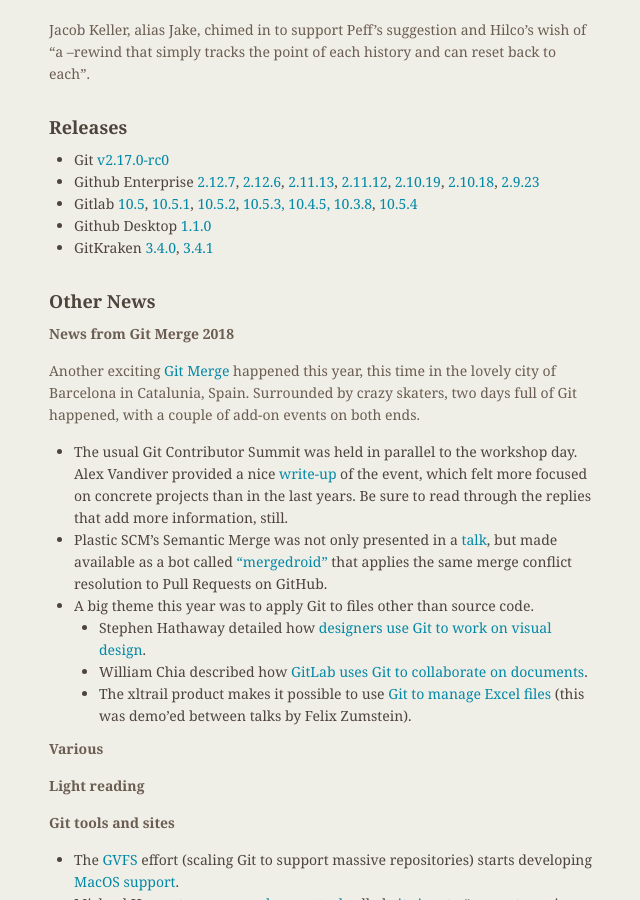
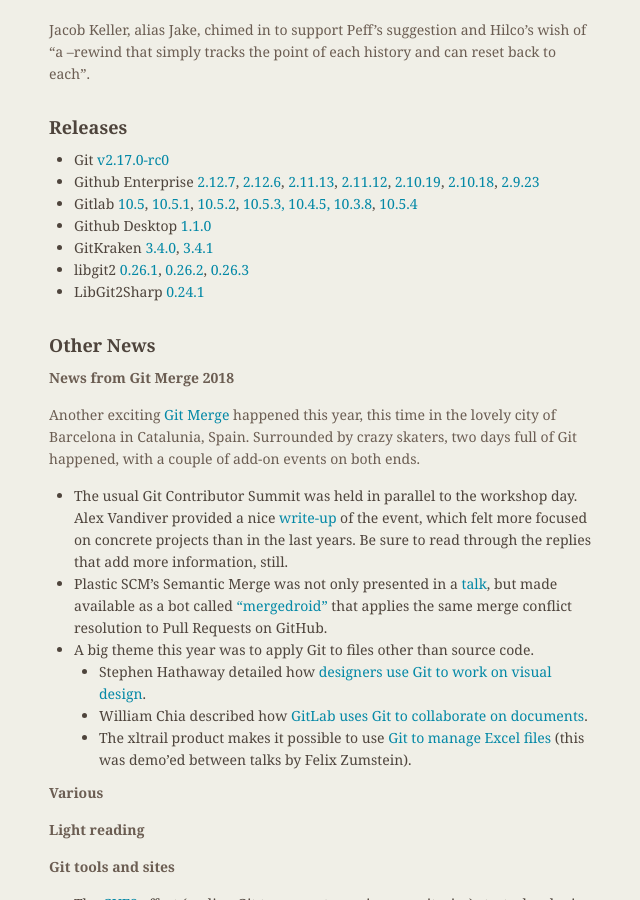
Before and after one commit to git/git.github.io, a Jekyll site: the page built from rev_news/drafts/edition-37.md, in a window 1280 px wide and 900 px high, scrolled down 1597 px. Shown: the whole window, without its empty margins (485-1125 px from the left). Built offline with Jekyll 4.4.1, drawn with Linux system fonts in a browser that asks for light colours.

Commit message:
rn-37: add libgit2-related releases

```diff
--- a/rev_news/drafts/edition-37.md
+++ b/rev_news/drafts/edition-37.md
@@ -125,6 +125,8 @@
 * Github Desktop [1.1.0](https://desktop.github.com/release-notes/)
 * GitKraken [3.4.0](https://support.gitkraken.com/release-notes/current#v3-4-0),
 [3.4.1](https://support.gitkraken.com/release-notes/current#v3-4-1)
+* libgit2 [0.26.1](https://github.com/libgit2/libgit2/releases/tag/v0.26.1), [0.26.2](https://github.com/libgit2/libgit2/releases/tag/v0.26.2), [0.26.3](https://github.com/libgit2/libgit2/releases/tag/v0.26.3)
+* LibGit2Sharp [0.24.1](https://github.com/libgit2/libgit2sharp/releases/tag/v0.24.1)
 
 ## Other News
 
```
